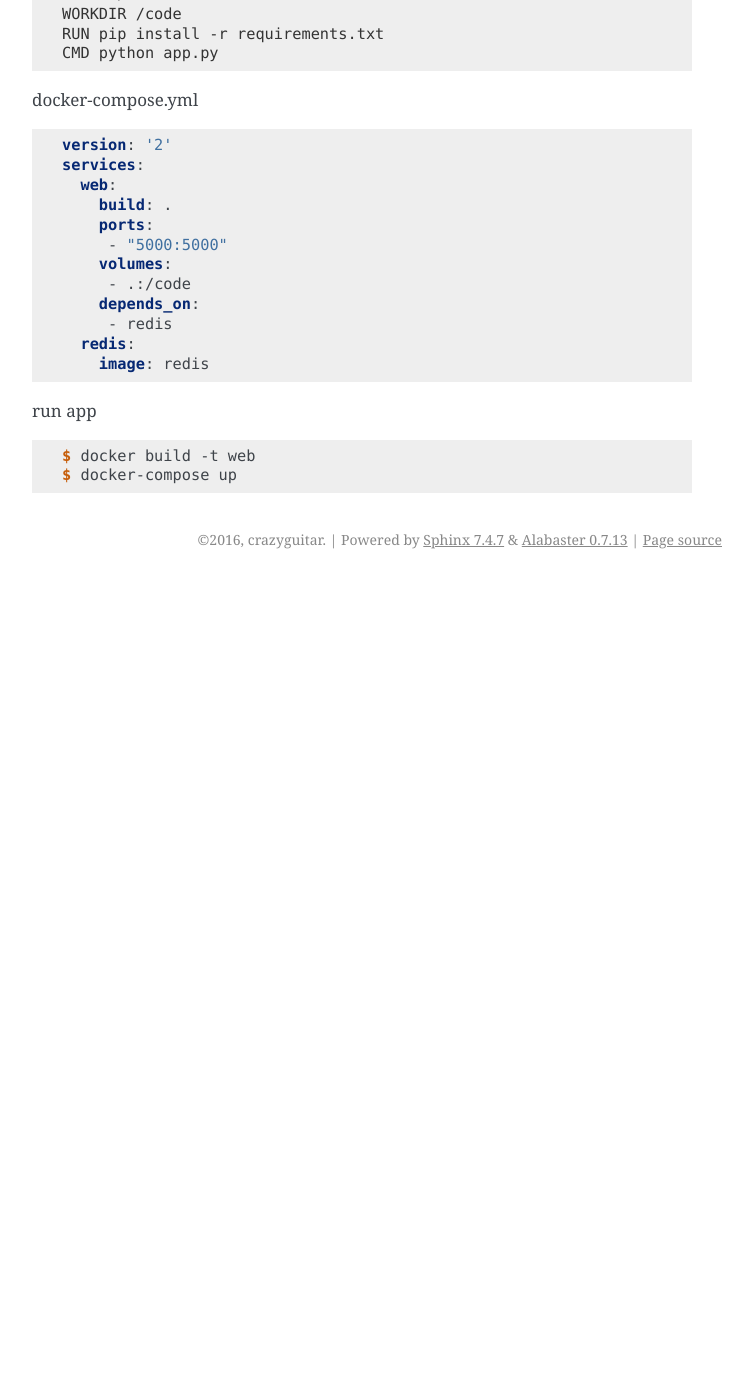
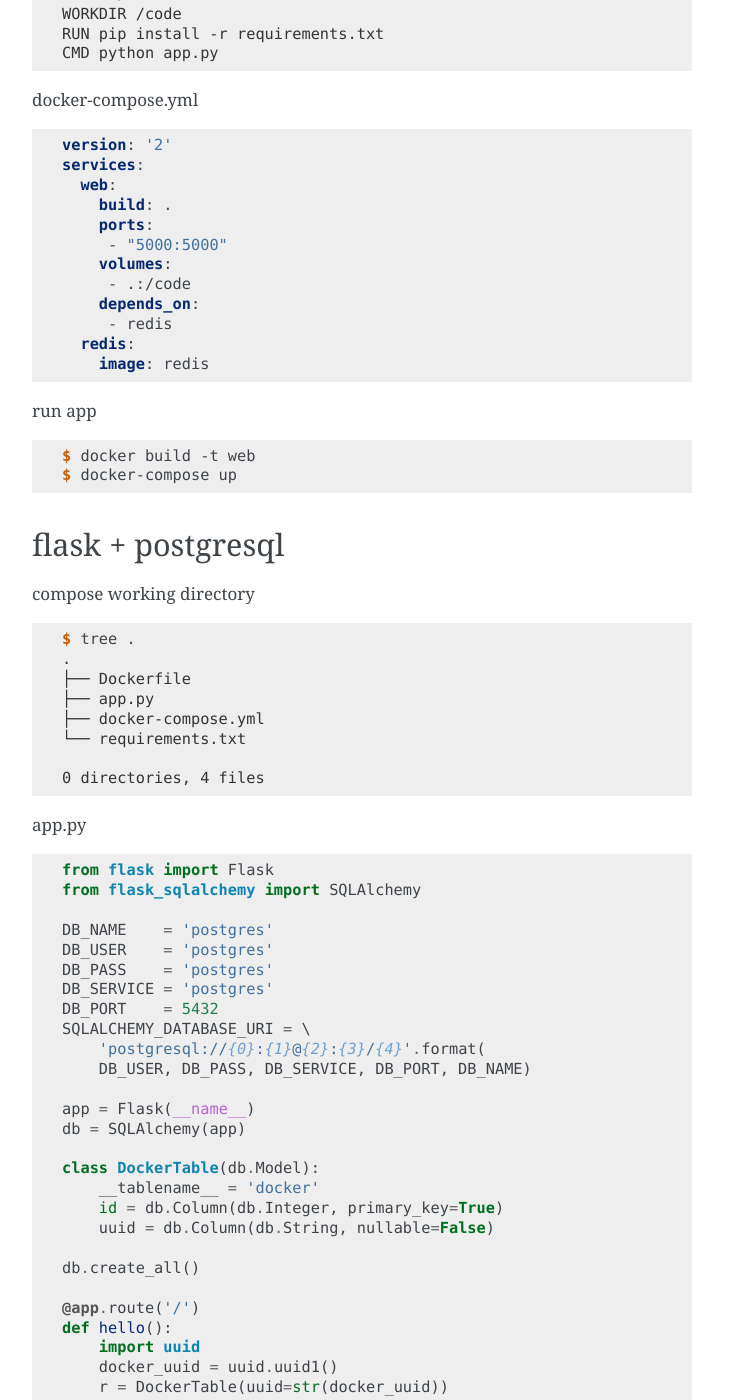
Before and after one commit to crazyguitar/dockersheeet, a Sphinx documentation site: the page built from docs/notes/docker-compose.rst, in a window 1280 px wide and 1400 px high, scrolled down 2545 px. Shown: the whole window, without its empty margins (388-1141 px from the left). Built offline with Sphinx 7.4.7, drawn with Linux system fonts in a browser that asks for light colours; before the commit the page ends 3124 px from its top, so only the background shows below that; some of the changed text lies outside the part shown.

Commit message:
Add compose falsk + postgres note

```diff
--- a/docs/notes/docker-compose.rst
+++ b/docs/notes/docker-compose.rst
@@ -165,3 +165,103 @@
 
     $ docker build -t web
     $ docker-compose up
+
+
+flask + postgresql
+------------------
+
+compose working directory
+
+.. code-block:: console
+
+    $ tree .
+    .
+    ├── Dockerfile
+    ├── app.py
+    ├── docker-compose.yml
+    └── requirements.txt
+
+    0 directories, 4 files
+
+
+app.py
+
+.. code-block:: python
+
+    from flask import Flask
+    from flask_sqlalchemy import SQLAlchemy
+
+    DB_NAME    = 'postgres'
+    DB_USER    = 'postgres'
+    DB_PASS    = 'postgres'
+    DB_SERVICE = 'postgres'
+    DB_PORT    = 5432
+    SQLALCHEMY_DATABASE_URI = \
+        'postgresql://{0}:{1}@{2}:{3}/{4}'.format(
+        DB_USER, DB_PASS, DB_SERVICE, DB_PORT, DB_NAME)
+
+    app = Flask(__name__)
+    db = SQLAlchemy(app)
+
+    class DockerTable(db.Model):
+        __tablename__ = 'docker'
+        id = db.Column(db.Integer, primary_key=True)
+        uuid = db.Column(db.String, nullable=False)
+
+    db.create_all()
+
+    @app.route('/')
+    def hello():
+        import uuid
+        docker_uuid = uuid.uuid1()
+        r = DockerTable(uuid=str(docker_uuid))
+        db.session.add(r)
+        db.session.commit()
+        items = DockerTable.query.order_by(
+                DockerTable.id.desc()).all()
+        msg = "<pre>ALL UUID:\n"
+        for _ in items:
+            msg += _.uuid + '\n'
+        msg += "</pre>"
+        return msg
+
+    if __name__ == "__main__":
+        app.run(host="0.0.0.0", debug=True)
+
+Dockerfile
+
+.. code-block:: console
+
+    FROM python
+    ADD . /code
+    WORKDIR /code
+    RUN pip install -U pip
+    RUN pip install -r requirements.txt
+
+docker-compose.yml
+
+.. code-block:: yaml
+
+    version: '2'
+    services:
+      web:
+        build: .
+        ports:
+          - "5000:5000"
+        command: python app.py
+        volumes:
+          - .:/code
+        depends_on:
+          - postgres
+      postgres:
+        image: postgres
+
+run app
+
+.. code-block:: console
+
+    $ docker-compose up
+
+output example: (open browser)
+
+.. image:: ../_static/img/flask+postgres.png
```
Also changed, not shown: docs/_static/img/flask+postgres.png (added), 1 other file.
